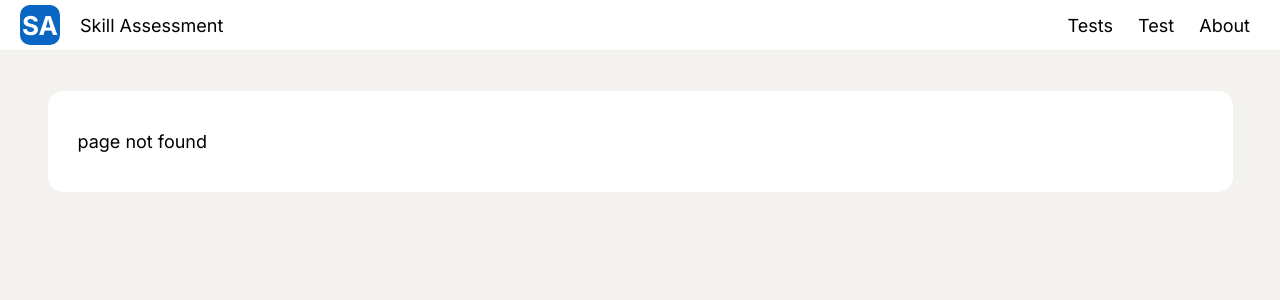
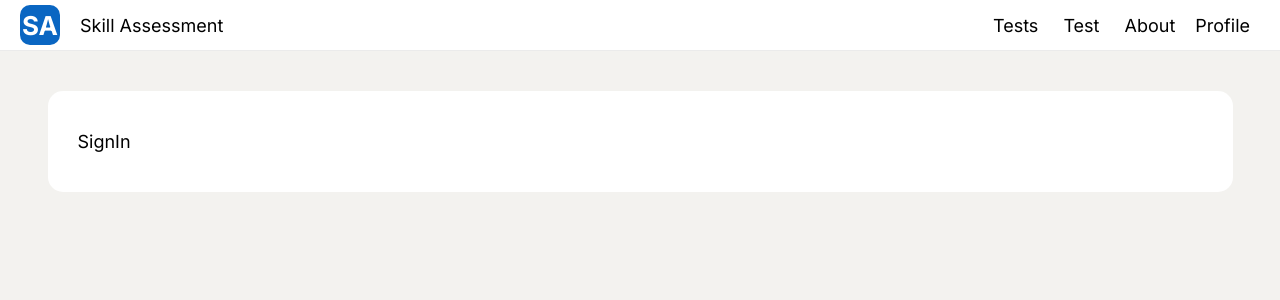
Before and after one commit to Anti-RakPro/Skill_Assessments, a React (Create React App) app: page /sign-in in a window 1280 px wide. Before the commit this address had no page. Shown: the top 300 px of the page. Built offline with nearby package versions, Linux system fonts and the light colour scheme.

Commit message:
init: add ligin/up files

```diff
--- a/src/App.js
+++ b/src/App.js
@@ -9,6 +9,8 @@ import React from 'react';
 import Body from './components/Body/Body';
 import Header from './components/Header/Header';
 import Tests from './components/Tests/Tests';
+import SignIn from './pages/SignIn SignUp/SignIn';
+import SignUp from './pages/SignIn SignUp/SignUp';
 
 function App() {
     return (
@@ -21,6 +23,9 @@ function App() {
                     <Route id='tests' path='/tests' element={'list of available tests'} />
                     <Route id='test' path='/test' element={<Tests/>}/>
                     <Route path='test/result' element={'Result'}/>
+                    <Route path='/sign-in' element={<SignIn/>}/>
+                    <Route path='/sign-up' element={<SignUp/>}/>
+                    <Route path='/profile' element={'profile'}/>
                     <Route path='*' element='page not found' />
                 </Routes>
             </Body>
--- a/src/components/Header/Header.js
+++ b/src/components/Header/Header.js
@@ -18,6 +18,7 @@ function Header() {
                     <Link to={'tests'}>Tests </Link>
                     <Link to={'test'}>Test </Link>
                     <Link to={'about'}>About</Link>
+                    <Link to={'profile'}>Profile</Link>
                 </div>
 
             </div>
--- /dev/null
+++ b/src/pages/SignIn SignUp/SignIn.js
@@ -0,0 +1,4 @@
+function SignIn(){
+    return 'SignIn';
+}
+export default SignIn;
--- /dev/null
+++ b/src/pages/SignIn SignUp/SignUp.js
@@ -0,0 +1,4 @@
+function SignUp(){
+    return 'SignUp';
+}
+export default SignUp;
```
Also changed, not shown: src/components/Tests/TestFooter.js (+0 -1 lines).
